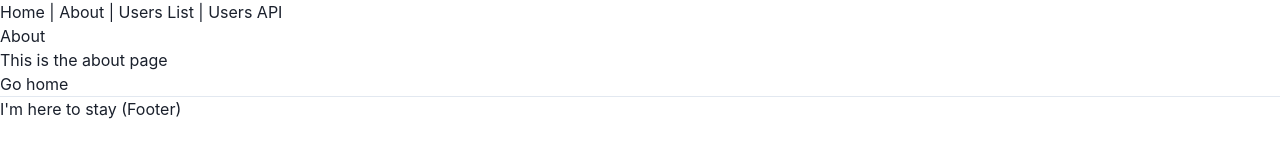
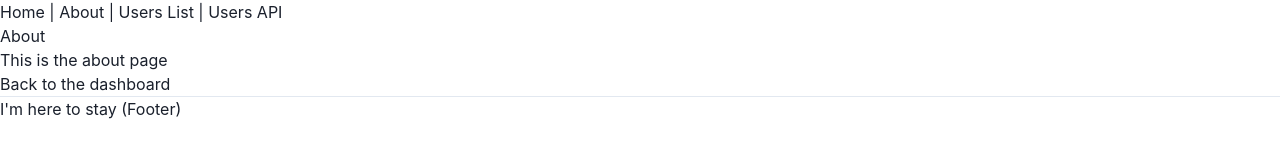
Before and after one commit to alternayte/c-dash, a Next.js app: page /about in a window 1280 px wide. Shown: the top 164 px of the page. Built offline with nearby package versions, Linux system fonts and the light colour scheme.

Commit message:
Factoree: Link back to the dashboard from the c-dash About page
Run ID: 115af678-2e14-47b6-8707-d315f1da40d4
Base SHA: f4aafc939b51c35c4fdd0fca887c6fe372276014
Patch SHA-256: d23f7facc6bfb77909acb4090663df525d14da323147ad76dae094e415f4c919

```diff
--- a/pages/about.tsx
+++ b/pages/about.tsx
@@ -7,7 +7,7 @@ const AboutPage = () => (
     <p>This is the about page</p>
     <p>
       <Link href="/">
-        <a>Go home</a>
+        <a>Back to the dashboard</a>
       </Link>
     </p>
   </Layout>
```
Also changed, not shown: 1 other file (tests, documents, lock files or other folders).
